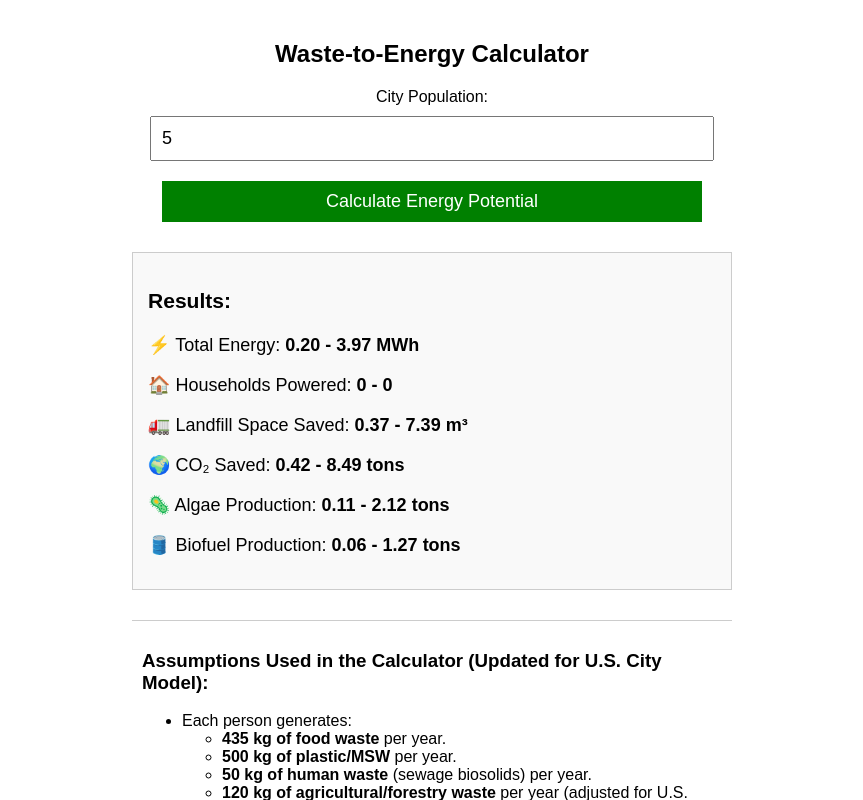
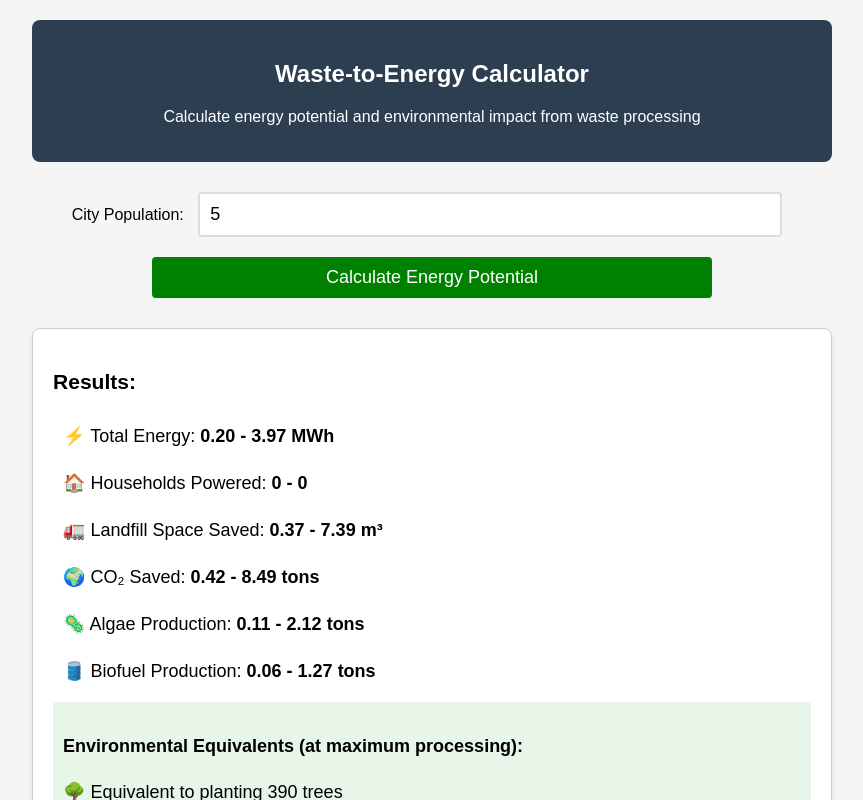
Before and after one commit to lostinalaskatill08/waste-to-energy-calculator, a plain HTML site: page index.html in a window 1280 px wide. Both pictures are taken after typing "5" into the empty fields and a click on the button "Calculate Energy Potential". Shown: the top 800 px of the page, without its empty margins (208-1071 px from the left). Drawn offline with Linux system fonts and the light colour scheme.

Commit message:
Update index.html
Signed-off-by: lostinalaskatill08 <lostinalaskatill08@gmail.com>

```diff
--- a/index.html
+++ b/index.html
@@ -7,22 +7,30 @@
     <style>
         body {
             font-family: Arial, sans-serif;
-            max-width: 600px;
+            max-width: 800px;
             margin: auto;
             padding: 20px;
             text-align: center;
+            background-color: #f5f5f5;
         }
         input, button {
             margin: 10px;
             padding: 10px;
             font-size: 18px;
-            width: 90%;
+        }
+        input {
+            width: 70%;
+            border: 2px solid #ddd;
+            border-radius: 4px;
         }
         button {
             background-color: green;
             color: white;
             border: none;
             cursor: pointer;
+            border-radius: 4px;
+            width: 70%;
+            transition: background-color 0.3s;
         }
         button:hover {
             background-color: darkgreen;
@@ -31,24 +39,74 @@
             margin-top: 20px;
             font-size: 18px;
             text-align: left;
-            padding: 15px;
+            padding: 20px;
             border: 1px solid #ccc;
-            background-color: #f9f9f9;
+            background-color: white;
+            border-radius: 8px;
+            box-shadow: 0 2px 4px rgba(0,0,0,0.1);
         }
         .section {
             text-align: left;
             margin-top: 30px;
+            padding: 20px;
+            border-top: 1px solid #ccc;
+            background-color: white;
+            border-radius: 8px;
+            box-shadow: 0 2px 4px rgba(0,0,0,0.1);
+        }
+        .result-item {
             padding: 10px;
-            border-top: 1px solid #ccc;
+            margin: 5px 0;
+            border-radius: 4px;
+            transition: background-color 0.3s;
+        }
+        .result-item:hover {
+            background-color: #f0f0f0;
+        }
+        .header {
+            background-color: #2c3e50;
+            color: white;
+            padding: 20px;
+            border-radius: 8px;
+            margin-bottom: 20px;
+        }
+        .error {
+            color: red;
+            font-weight: bold;
+        }
+        /* New styles for additional features */
+        .per-capita {
+            font-size: 0.9em;
+            color: #666;
+            margin-top: 10px;
+        }
+        .comparison {
+            background-color: #e8f5e9;
+            padding: 10px;
+            margin-top: 10px;
+            border-radius: 4px;
+        }
+        @media (max-width: 600px) {
+            body {
+                padding: 10px;
+            }
+            input, button {
+                width: 90%;
+            }
         }
     </style>
 </head>
 <body>
-    <h2>Waste-to-Energy Calculator</h2>
-    <label>City Population:</label>
-    <input type="number" id="population" placeholder="Enter city population" min="1">
+    <div class="header">
+        <h2>Waste-to-Energy Calculator</h2>
+        <p>Calculate energy potential and environmental impact from waste processing</p>
+    </div>
 
-    <button id="calculateButton">Calculate Energy Potential</button>
+    <div>
+        <label>City Population:</label>
+        <input type="number" id="population" placeholder="Enter city population" min="1">
+        <button id="calculateButton">Calculate Energy Potential</button>
+    </div>
 
     <div id="result"></div>
 
@@ -63,41 +121,47 @@
                     <li><b>120 kg of agricultural/forestry waste</b> per year (adjusted for U.S. cities).</li>
                 </ul>
             </li>
-            <li>Food & human waste processed via **anaerobic digestion** → Biogas.</li>
-            <li>Plastic/MSW processed via **H-Power incineration** → Electricity.</li>
-            <li>Agricultural/forestry waste processed via **biomass gasification** → Electricity.</li>
+            <li>Food & human waste processed via <b>anaerobic digestion</b> → Biogas.</li>
+            <li>Plastic/MSW processed via <b>H-Power incineration</b> → Electricity.</li>
+            <li>Agricultural/forestry waste processed via <b>biomass gasification</b> → Electricity.</li>
             <li>Energy Conversion Rates:
                 <ul>
-                    <li>**100 m³ of methane per ton** of food/human waste.</li>
-                    <li>**10 kWh per m³ of methane**.</li>
-                    <li>**0.42 MWh per ton of MSW incinerated**.</li>
-                    <li>**1.25 MWh per ton of biomass gasified**.</li>
-                    <li>**3.5 tons of CO₂ saved per ton of food/human waste diverted**.</li>
-                    <li>**0.25 tons of algae per ton of CO₂ captured**.</li>
-                    <li>**0.6 tons of biofuel per ton of algae produced**.</li>
+                    <li><b>100 m³ of methane per ton</b> of food/human waste.</li>
+                    <li><b>10 kWh per m³ of methane</b>.</li>
+                    <li><b>0.42 MWh per ton of MSW incinerated</b>.</li>
+                    <li><b>1.25 MWh per ton of biomass gasified</b>.</li>
+                    <li><b>3.5 tons of CO₂ saved per ton of food/human waste diverted</b>.</li>
+                    <li><b>0.25 tons of algae per ton of CO₂ captured</b>.</li>
+                    <li><b>0.6 tons of biofuel per ton of algae produced</b>.</li>
                 </ul>
             </li>
-            <li>**Household Energy Consumption**: **10,500 kWh per year per household** (adjusted for U.S. city consumption).</li>
+            <li><b>Household Energy Consumption</b>: <b>10,500 kWh per year per household</b> (adjusted for U.S. city consumption).</li>
         </ul>
     </div>
 
     <script>
         document.addEventListener("DOMContentLoaded", function() {
             document.getElementById("calculateButton").addEventListener("click", calculateWTE);
+            // Add enter key support
+            document.getElementById("population").addEventListener("keypress", function(e) {
+                if (e.key === "Enter") {
+                    calculateWTE();
+                }
+            });
         });
 
         function calculateWTE() {
             let population = parseInt(document.getElementById("population").value);
 
             if (isNaN(population) || population <= 0) {
-                document.getElementById("result").innerHTML = "<p style='color:red;'>Please enter a valid population.</p>";
+                document.getElementById("result").innerHTML = "<p class='error'>Please enter a valid population.</p>";
                 return;
             }
 
             let foodWastePerPerson = 435;
             let plasticMSWPerPerson = 500;
             let humanWastePerPerson = 50;
-            let agWastePerPerson = 120; // Adjusted for U.S. cities
+            let agWastePerPerson = 120;
 
             let methaneYieldPerTon = 100;
             let electricityPerMethaneM3 = 10;
@@ -106,7 +170,7 @@
             let co2EquivalentSaved = 3.5;
             let algaePerCo2 = 0.25;
             let biofuelPerAlgae = 0.6;
-            let householdEnergyUsage = 10500; // Adjusted from 8,000 to 10,500 kWh/year
+            let householdEnergyUsage = 10500;
             let landfillSpacePerTon = 1.5;
 
             let totalFoodWaste = (population * foodWastePerPerson) / 1000;
@@ -135,20 +199,50 @@
                 let algaeProduced = co2Saved * algaePerCo2;
                 let biofuelProduced = algaeProduced * biofuelPerAlgae;
 
-                return { totalEnergy, householdsPowered, landfillSpaceSaved, co2Saved, algaeProduced, biofuelProduced };
+                // New calculations for additional metrics
+                let treesEquivalent = Math.floor(co2Saved * 46); // Each tree absorbs about 22 kg CO2 per year
+                let carsRemoved = Math.floor(co2Saved / 4.6); // Average car emits 4.6 tons of CO2 per year
+
+                return {
+                    totalEnergy,
+                    householdsPowered,
+                    landfillSpaceSaved,
+                    co2Saved,
+                    algaeProduced,
+                    biofuelProduced,
+                    treesEquivalent,
+                    carsRemoved
+                };
             }
 
             let minValues = processWaste(minProcessing);
             let maxValues = processWaste(maxProcessing);
 
+            // Calculate per capita metrics
+            let perCapitaEnergy = maxValues.totalEnergy / population;
+            let perCapitaCO2 = maxValues.co2Saved / population;
+
             document.getElementById("result").innerHTML = `
                 <h3>Results:</h3>
-                <p>⚡ Total Energy: <b>${minValues.totalEnergy.toFixed(2)} - ${maxValues.totalEnergy.toFixed(2)} MWh</b></p>
-                <p>🏠 Households Powered: <b>${minValues.householdsPowered.toFixed(0)} - ${maxValues.householdsPowered.toFixed(0)}</b></p>
-                <p>🚛 Landfill Space Saved: <b>${minValues.landfillSpaceSaved.toFixed(2)} - ${maxValues.landfillSpaceSaved.toFixed(2)} m³</b></p>
-                <p>🌍 CO₂ Saved: <b>${minValues.co2Saved.toFixed(2)} - ${maxValues.co2Saved.toFixed(2)} tons</b></p>
-                <p>🦠 Algae Production: <b>${minValues.algaeProduced.toFixed(2)} - ${maxValues.algaeProduced.toFixed(2)} tons</b></p>
-                <p>🛢️ Biofuel Production: <b>${minValues.biofuelProduced.toFixed(2)} - ${maxValues.biofuelProduced.toFixed(2)} tons</b></p>`;
+                <div class="result-item">⚡ Total Energy: <b>${minValues.totalEnergy.toFixed(2)} - ${maxValues.totalEnergy.toFixed(2)} MWh</b></div>
+                <div class="result-item">🏠 Households Powered: <b>${minValues.householdsPowered.toFixed(0)} - ${maxValues.householdsPowered.toFixed(0)}</b></div>
+                <div class="result-item">🚛 Landfill Space Saved: <b>${minValues.landfillSpaceSaved.toFixed(2)} - ${maxValues.landfillSpaceSaved.toFixed(2)} m³</b></div>
+                <div class="result-item">🌍 CO₂ Saved: <b>${minValues.co2Saved.toFixed(2)} - ${maxValues.co2Saved.toFixed(2)} tons</b></div>
+                <div class="result-item">🦠 Algae Production: <b>${minValues.algaeProduced.toFixed(2)} - ${maxValues.algaeProduced.toFixed(2)} tons</b></div>
+                <div class="result-item">🛢️ Biofuel Production: <b>${minValues.biofuelProduced.toFixed(2)} - ${maxValues.biofuelProduced.toFixed(2)} tons</b></div>
+
+                <!-- New environmental equivalents section -->
+                <div class="comparison">
+                    <h4>Environmental Equivalents (at maximum processing):</h4>
+                    <div>🌳 Equivalent to planting ${maxValues.treesEquivalent.toLocaleString()} trees</div>
+                    <div>🚗 Equal to removing ${maxValues.carsRemoved.toLocaleString()} cars from the road</div>
+                </div>
+
+                <div class="per-capita">
+                    <h4>Per Capita Impact (at maximum processing):</h4>
+                    <div>Energy Generation: ${perCapitaEnergy.toFixed(2)} MWh per person</div>
+                    <div>CO₂ Reduction: ${perCapitaCO2.toFixed(2)} tons per person</div>
+                </div>`;
         }
     </script>
 </body>
```
